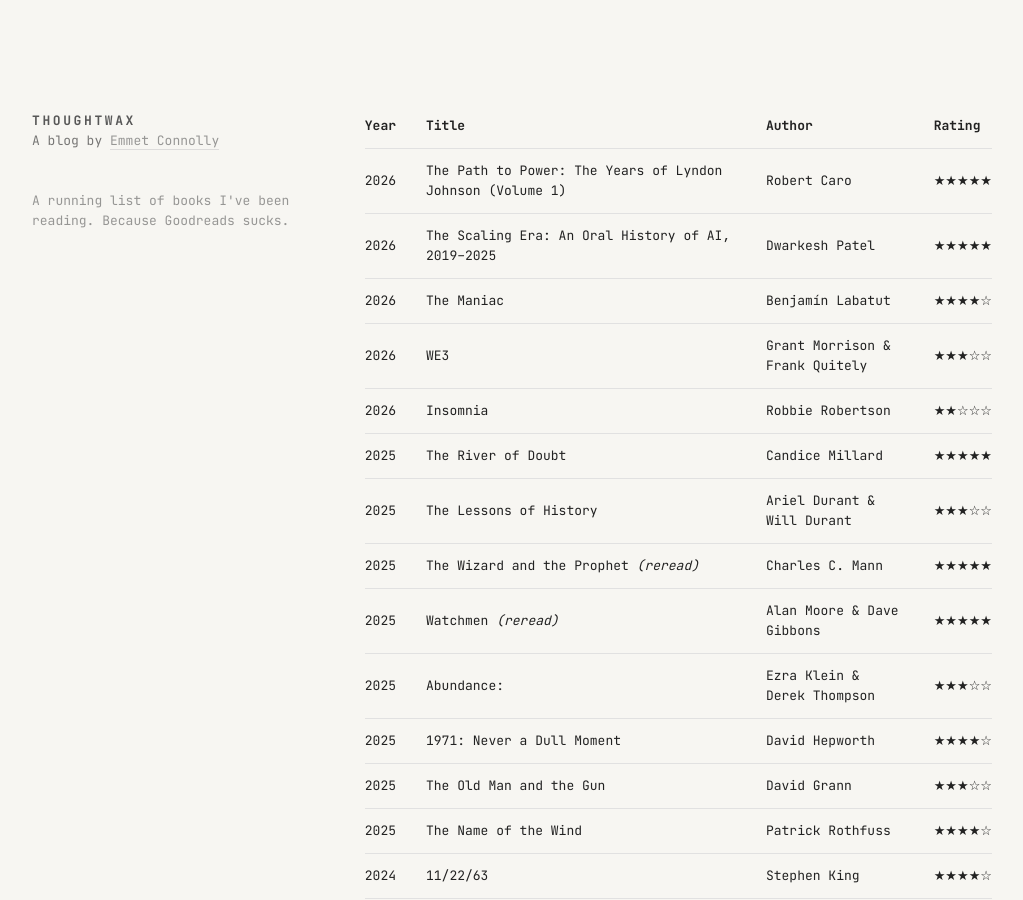
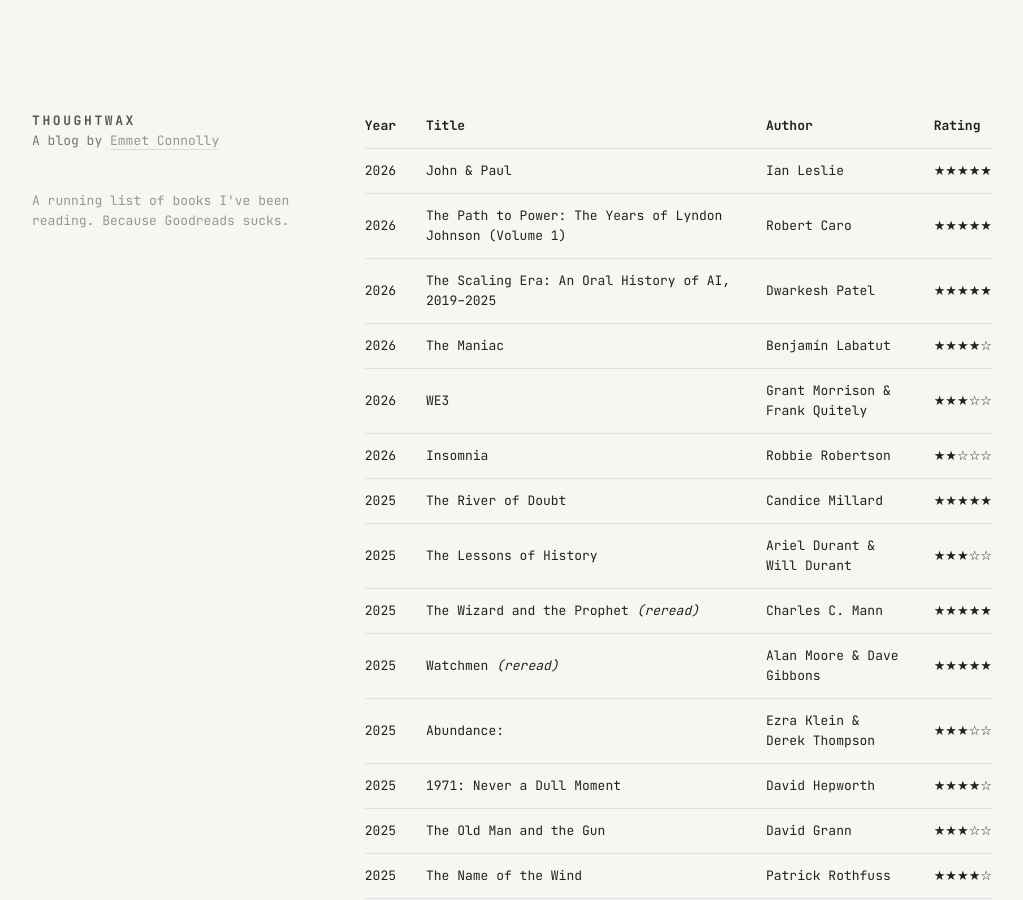
Before and after one commit to thoughtwax/thoughtwax.github.io, a Jekyll site: the page built from reading.markdown, in a window 1280 px wide and 900 px high. Shown: the whole window, without its empty margins (128-1151 px from the left). Built offline with Jekyll 4.4.1, drawn with Linux system fonts in a browser that asks for light colours; some web fonts are replaced.

Commit message:
Add John & Paul by Ian Leslie to reading log with five stars

```diff
--- a/reading.markdown
+++ b/reading.markdown
@@ -8,6 +8,7 @@
 
 | Year | Title | Author | Rating |
 |------|-------|--------|--------|
+| 2026 | John & Paul | Ian Leslie | ★★★★★ |
 | 2026 | The Path to Power: The Years of Lyndon Johnson (Volume 1) | Robert Caro | ★★★★★ |
 | 2026 | The Scaling Era: An Oral History of AI, 2019–2025 | Dwarkesh Patel | ★★★★★ |
 | 2026 | The Maniac | Benjamín Labatut | ★★★★☆ |
```
